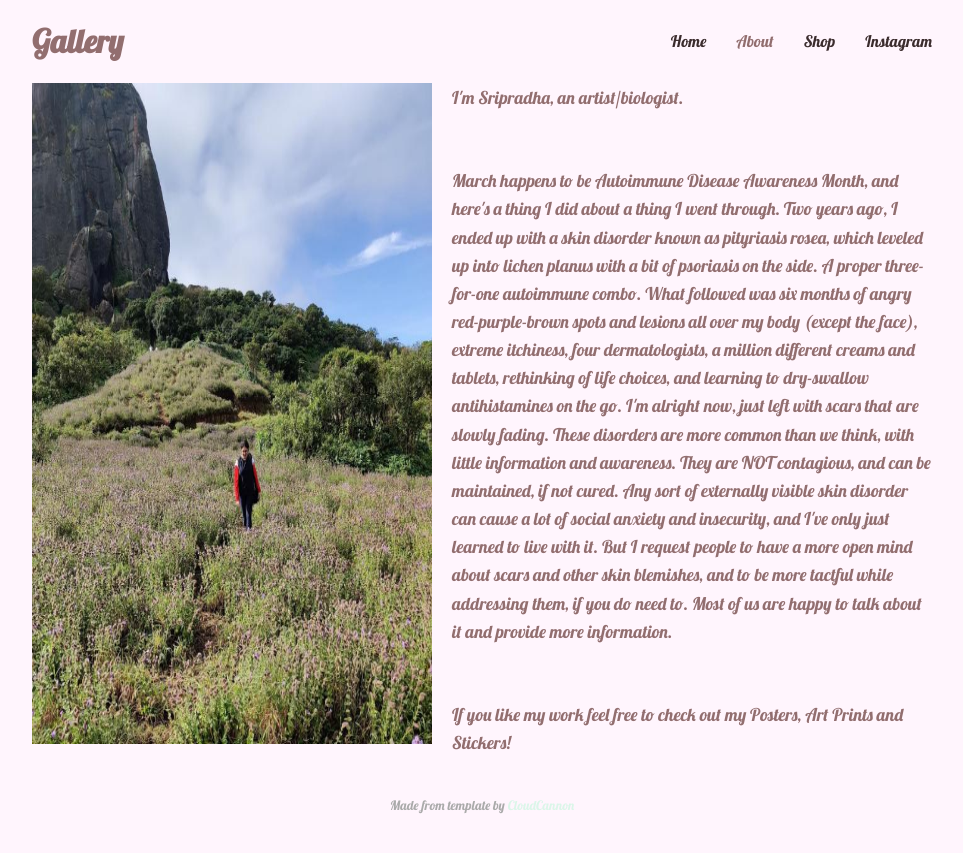
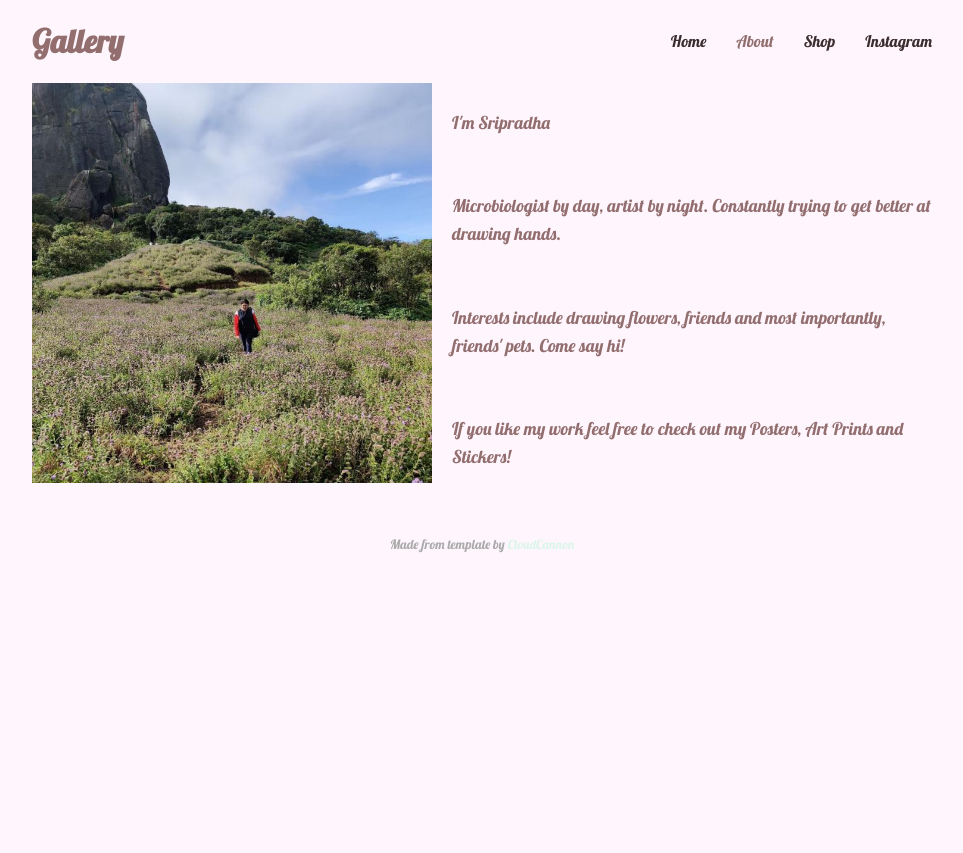
Before and after one commit to spdemergency/spdemergency.github.io, a Jekyll site: the page built from about.html, in a window 1280 px wide. Shown: the top 853 px of the page, without its empty margins (158-1121 px from the left). Built offline with Jekyll 4.4.1, drawn with Linux system fonts in a browser that asks for light colours.

Commit message:
Update about.html

```diff
--- a/about.html
+++ b/about.html
@@ -5,13 +5,12 @@ title: About
 <div class="split-content">
 	<div class="side-content">
 		<div class="editable">
-			<p>I'm Sripradha, an artist/biologist.</p>
+			<p>I'm Sripradha</p>
 <br/>
-				<p>March happens to be Autoimmune Disease Awareness Month, and here's a thing I did about a thing I went through.
-					Two years ago, I ended up with a skin disorder known as pityriasis rosea, which leveled up into lichen planus with a bit of psoriasis on the side. A proper three-for-one autoimmune combo.
-					What followed was six months of angry red-purple-brown spots and lesions all over my body (except the face), extreme itchiness, four dermatologists, a million different creams and tablets, rethinking of life choices, and learning to dry-swallow antihistamines on the go. I'm alright now, just left with scars that are slowly fading.
-					These disorders are more common than we think, with little information and awareness. They are NOT contagious, and can be maintained, if not cured. Any sort of externally visible skin disorder can cause a lot of social anxiety and insecurity, and I've only just learned to live with it. But I request people to have a more open mind about scars and other skin blemishes, and to be more tactful while addressing them, if you do need to.
-					Most of us are happy to talk about it and provide more information. </p>
+				<p>Microbiologist by day, artist by night.
+					Constantly trying to get better at drawing hands.</p> <br/>
+					<p> Interests include drawing flowers, friends and most importantly, friends' pets.
+					Come say hi! </p>
 		<br/>
 					<p>If you like my work feel free to check out my Posters, Art Prints and Stickers!</p>
 
```
